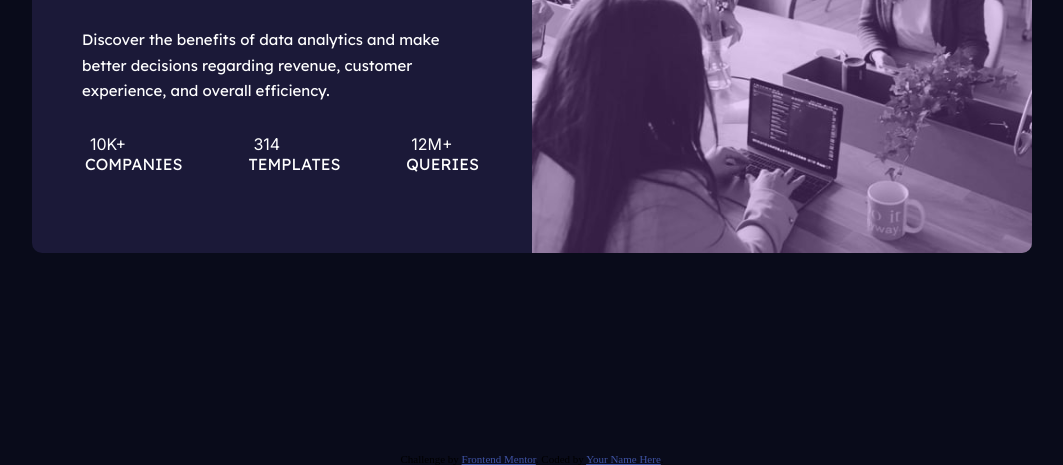
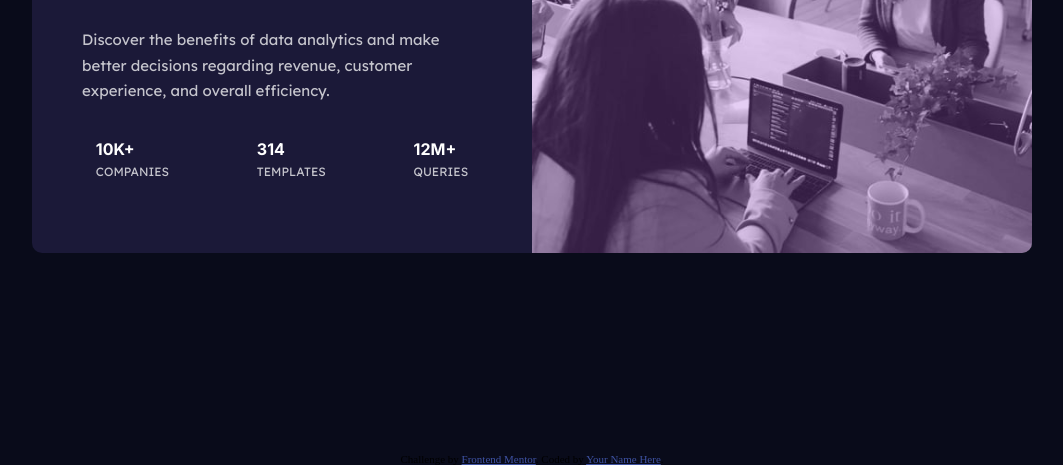
Before and after one commit to Julizajz/stats-preview-card, a plain HTML site: page index.html in a window 1280 px wide. Shown: the part 347-812 px from the top of the page, without its empty margins (108-1171 px from the left). Drawn offline with Linux system fonts and the light colour scheme.

Commit message:
changed paragraph and categories to light grey color

```diff
--- a/main.css
+++ b/main.css
@@ -45,7 +45,7 @@ body{
 
 .card-info{
     font-family: 'Lexend Deca', sans-serif;
-    color: 	#ffffff;
+    color: 	hsla(0, 0%, 100%, 0.75);
     line-height: 1.7;
     font-size: 15px;
     margin: 20px;
@@ -61,13 +61,17 @@ body{
 }
 .numbers{
     font-family: 'Inter', sans-serif;
+    font-weight: bold;
     text-transform: uppercase;
-    margin: 0 5px;
+    margin: 5px 0;
 }
 
 .category{
     font-family: 'Lexend Deca', sans-serif;
+    font-size: 12px;
+    color: hsla(0, 0%, 100%, 0.75);
     text-transform: uppercase;
+
 
 }
 
```
